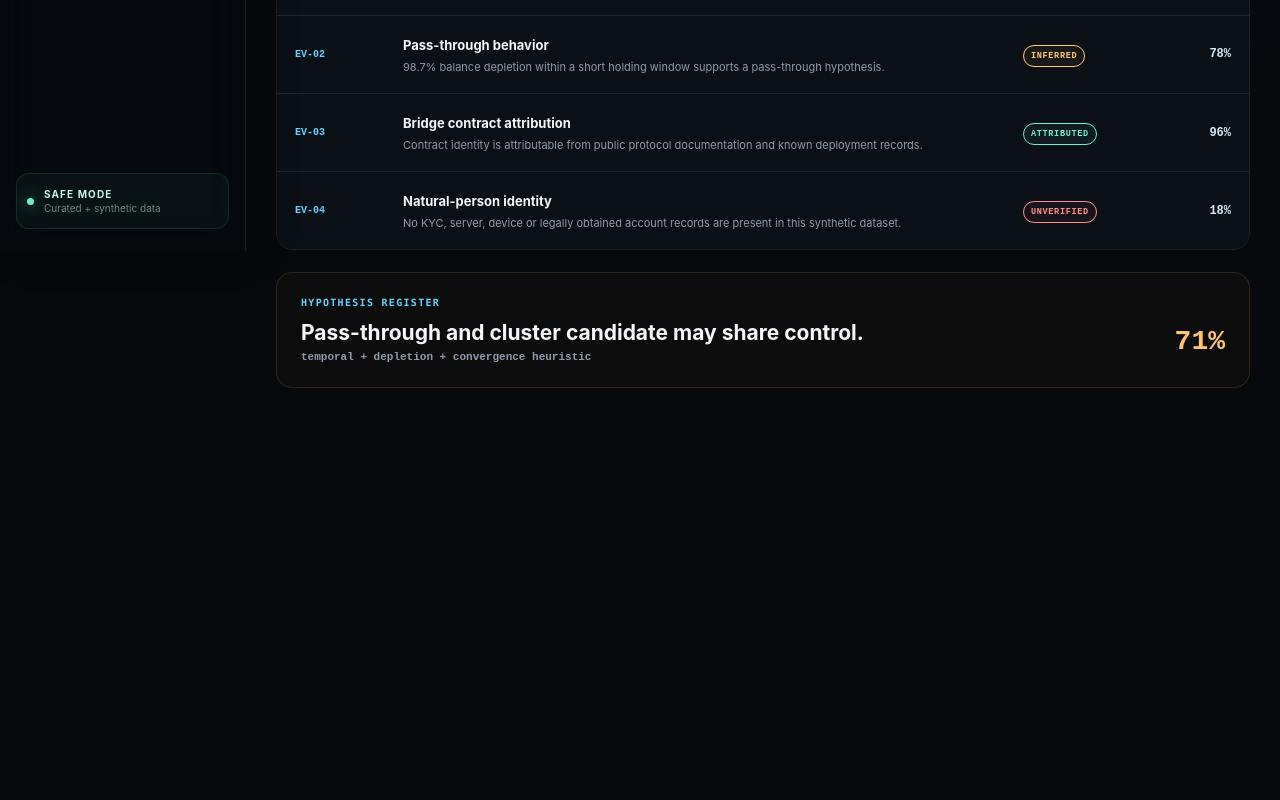
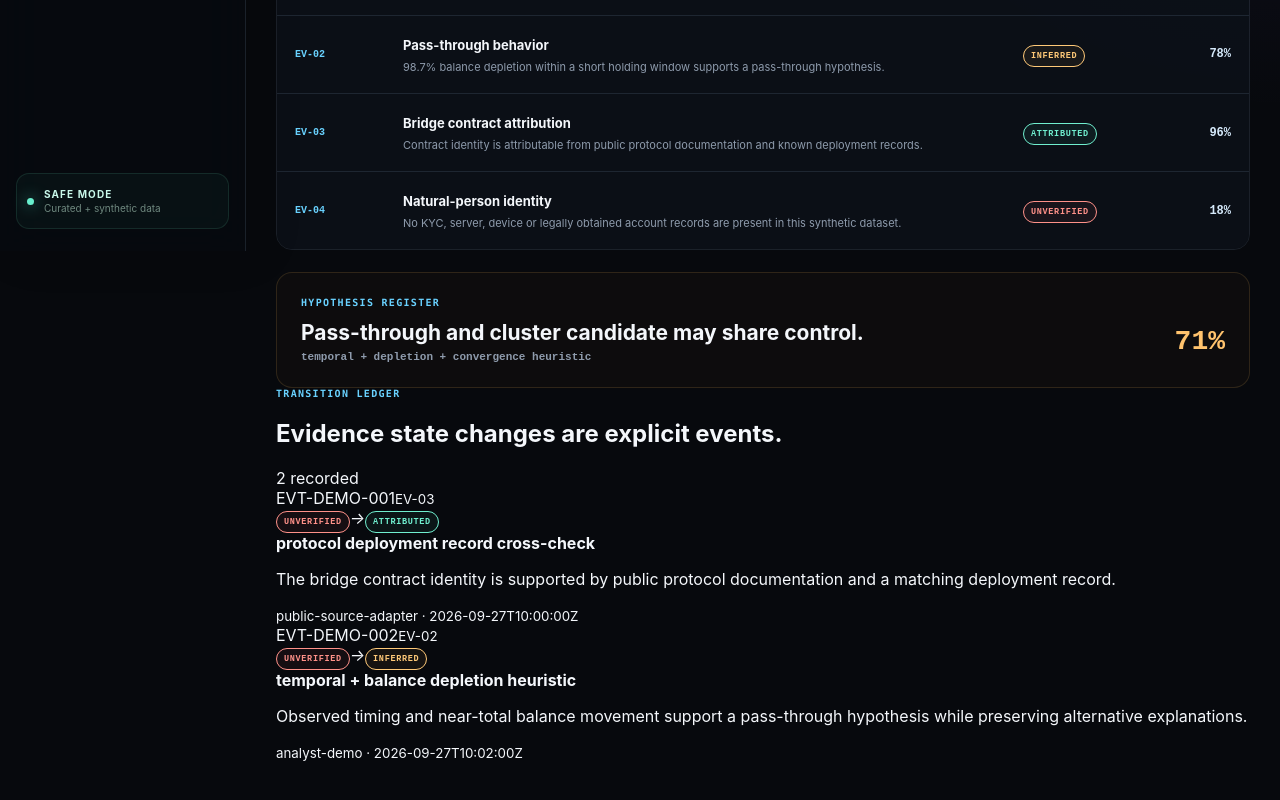
Before and after one commit to sapgun/nts-virtual-asset-tracking, a Next.js app: page /evidence in a window 1280 px wide. Shown: the part 549-1349 px from the top of the page. Before the commit the page ends 1017 px from the top, so only its background shows below. Built offline with nearby package versions, Linux system fonts and the light colour scheme.

Commit message:
feat(evidence): surface transition audit trail

```diff
--- a/app/evidence/page.tsx
+++ b/app/evidence/page.tsx
@@ -1,4 +1,6 @@
+import { EvidenceAuditTrail } from "@/components/evidence-audit-trail";
 import { StateBadge } from "@/components/state-badge";
+import { evidenceTransitionLedger } from "@/lib/evidence-audit-data";
 import { evidence, hypotheses, investigation } from "@/lib/mock-data";
 
 export default function EvidencePage() {
@@ -51,6 +53,8 @@ export default function EvidencePage() {
           </div>
         ))}
       </section>
+
+      <EvidenceAuditTrail events={evidenceTransitionLedger} />
     </div>
   );
 }
```
